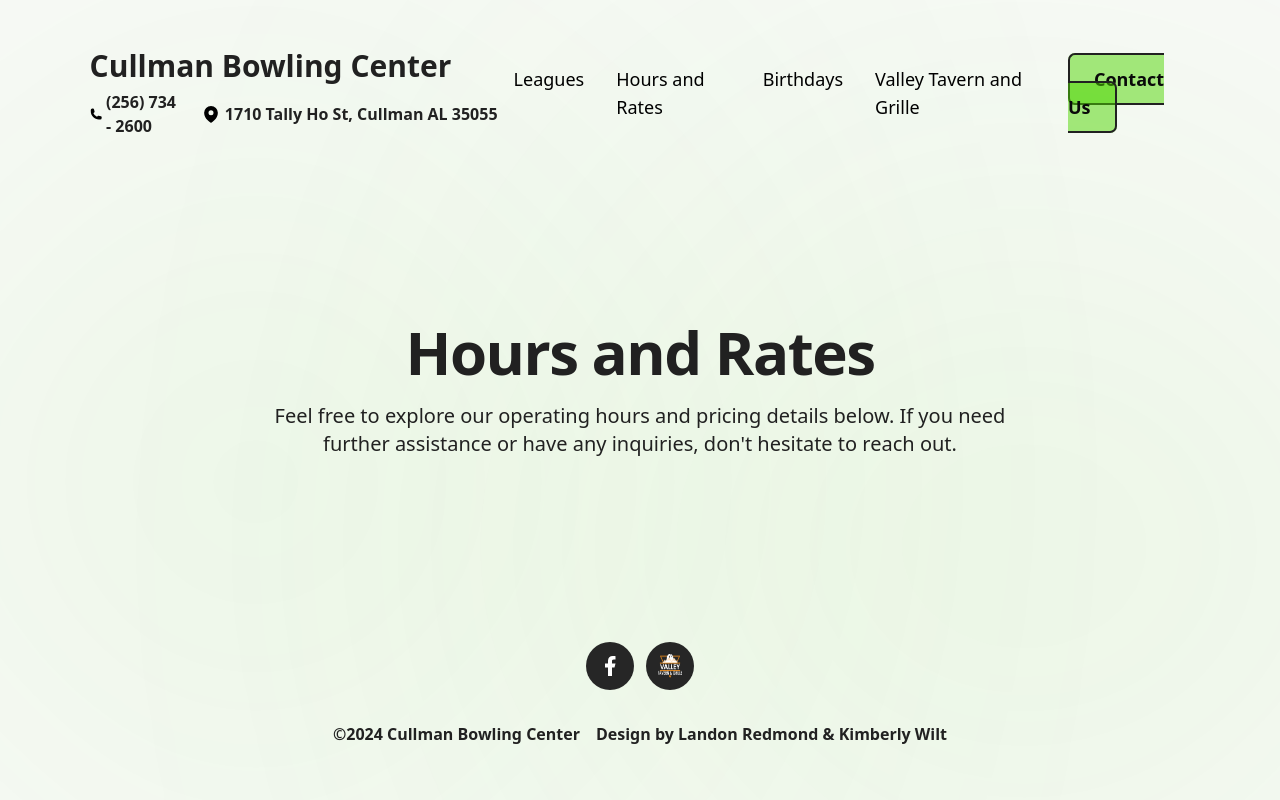
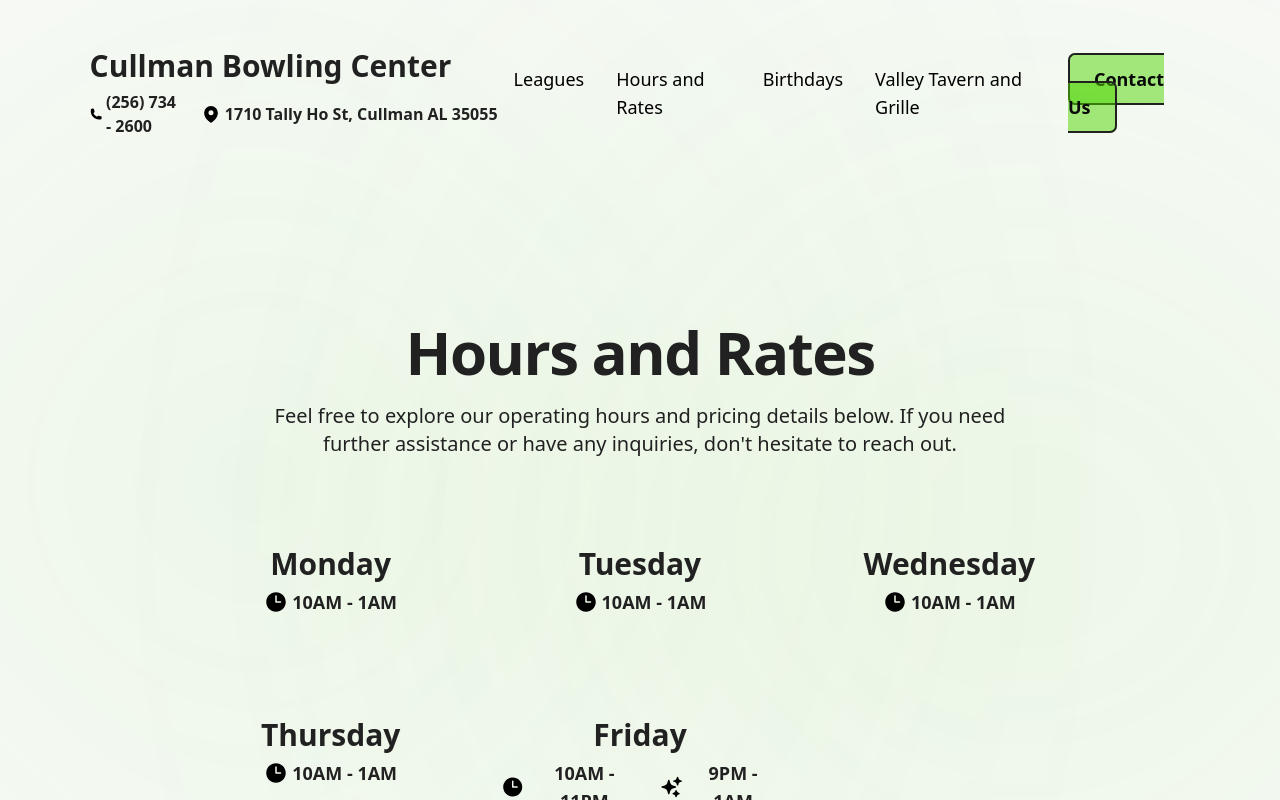
Before and after one commit to Lanred-Dev/cullman-bowling-alley, a SvelteKit app: page /hours-and-rates in a window 1280 px wide. Built offline with nearby package versions, Linux system fonts and the light colour scheme.

Commit message:
Work on hours and rates page.

```diff
--- /dev/null
+++ b/src/lib/pages/hours-and-rates/components/day.svelte
@@ -0,0 +1,43 @@
+<script lang="ts">
+    import type { day } from "../types";
+
+    export let day: day;
+
+    function convertToStandard(hour: number): string {
+        let period: string = "AM";
+
+        if (hour >= 12) {
+            period = "PM";
+
+            if (hour > 12) {
+                hour -= 12;
+            }
+        }
+
+        return `${hour === 0 ? 12 : hour}${period}`;
+    }
+</script>
+
+<div class="aspect-[1/0.5] w-full">
+    <p class="text-3xl font-bold">{day.day}</p>
+
+    <div class="mt-1.5 flex flex-col items-center justify-center gap-5 text-lg font-bold sm:flex-row [&>div>svg]:aspect-square [&>div>svg]:h-6 [&>div]:flex [&>div]:items-center [&>div]:gap-1">
+        <div>
+            <svg xmlns="http://www.w3.org/2000/svg" viewBox="0 0 24 24">
+                <path fill-rule="evenodd" d="M12 2.25c-5.385 0-9.75 4.365-9.75 9.75s4.365 9.75 9.75 9.75 9.75-4.365 9.75-9.75S17.385 2.25 12 2.25ZM12.75 6a.75.75 0 0 0-1.5 0v6c0 .414.336.75.75.75h4.5a.75.75 0 0 0 0-1.5h-3.75V6Z" clip-rule="evenodd" />
+            </svg>
+
+            <span>{convertToStandard(day.hours[0])} - {convertToStandard(day.hours[1])}</span>
+        </div>
+
+        {#if day.glowBowling}
+            <div>
+                <svg xmlns="http://www.w3.org/2000/svg" viewBox="0 0 24 24">
+                    <path fill-rule="evenodd" d="M9 4.5a.75.75 0 0 1 .721.544l.813 2.846a3.75 3.75 0 0 0 2.576 2.576l2.846.813a.75.75 0 0 1 0 1.442l-2.846.813a3.75 3.75 0 0 0-2.576 2.576l-.813 2.846a.75.75 0 0 1-1.442 0l-.813-2.846a3.75 3.75 0 0 0-2.576-2.576l-2.846-.813a.75.75 0 0 1 0-1.442l2.846-.813A3.75 3.75 0 0 0 7.466 7.89l.813-2.846A.75.75 0 0 1 9 4.5ZM18 1.5a.75.75 0 0 1 .728.568l.258 1.036c.236.94.97 1.674 1.91 1.91l1.036.258a.75.75 0 0 1 0 1.456l-1.036.258c-.94.236-1.674.97-1.91 1.91l-.258 1.036a.75.75 0 0 1-1.456 0l-.258-1.036a2.625 2.625 0 0 0-1.91-1.91l-1.036-.258a.75.75 0 0 1 0-1.456l1.036-.258a2.625 2.625 0 0 0 1.91-1.91l.258-1.036A.75.75 0 0 1 18 1.5ZM16.5 15a.75.75 0 0 1 .712.513l.394 1.183c.15.447.5.799.948.948l1.183.395a.75.75 0 0 1 0 1.422l-1.183.395c-.447.15-.799.5-.948.948l-.395 1.183a.75.75 0 0 1-1.422 0l-.395-1.183a1.5 1.5 0 0 0-.948-.948l-1.183-.395a.75.75 0 0 1 0-1.422l1.183-.395c.447-.15.799-.5.948-.948l.395-1.183A.75.75 0 0 1 16.5 15Z" clip-rule="evenodd" />
+                </svg>
+
+                <span>{convertToStandard(day.glowBowling.hours[0])} - {convertToStandard(day.glowBowling.hours[1])}</span>
+            </div>
+        {/if}
+    </div>
+</div>
--- /dev/null
+++ b/src/lib/pages/hours-and-rates/table.svelte
@@ -0,0 +1,78 @@
+<script lang="ts">
+    import Day from "./components/day.svelte";
+    import type { day, hours, prices } from "./types";
+
+    const WEEKDAY_HOURS: hours = [10, 1];
+    const WEEKDAY_PRICES: prices = [
+        {
+            hours: [10, 16],
+            prices: [
+                [1, 6],
+                [2, 8],
+            ],
+        },
+        {
+            hours: [17, 23],
+            prices: [
+                [1, 10],
+                [2, 15],
+            ],
+        },
+    ];
+
+    const HOURS: day[] = [
+        {
+            day: "Monday",
+            hours: WEEKDAY_HOURS,
+            prices: WEEKDAY_PRICES,
+        },
+        {
+            day: "Tuesday",
+            hours: WEEKDAY_HOURS,
+            prices: WEEKDAY_PRICES,
+        },
+        {
+            day: "Wednesday",
+            hours: WEEKDAY_HOURS,
+            prices: WEEKDAY_PRICES,
+        },
+        {
+            day: "Thursday",
+            hours: WEEKDAY_HOURS,
+            prices: WEEKDAY_PRICES,
+        },
+        {
+            day: "Friday",
+            hours: [10, 23],
+            prices: [
+                {
+                    hours: [10, 16],
+                    prices: [
+                        [1, 6],
+                        [2, 8],
+                    ],
+                },
+                {
+                    hours: [17, 23],
+                    prices: [
+                        [1, 10],
+                        [2, 15],
+                    ],
+                },
+            ],
+            glowBowling: {
+                hours: [21, 1],
+                prices: [
+                    [1, 10],
+                    [2, 15],
+                ],
+            },
+        },
+    ];
+</script>
+
+<div class="grid grid-cols-3 grid-rows-[auto] gap-8 px-4 sm:px-[4%] md:px-[9%] lg:px-[15%]">
+    {#each HOURS as day}
+        <Day {day} />
+    {/each}
+</div>
--- /dev/null
+++ b/src/lib/pages/hours-and-rates/types.ts
@@ -0,0 +1,13 @@
+// Hours are in military time.
+export type hours = [number, number];
+
+// Prices start with the amount of hours and then the price.
+type price = { hours: hours; prices: [number, number][] };
+export type prices = price[];
+
+export type day = {
+    day: string;
+    hours: hours;
+    prices: prices;
+    glowBowling?: price;
+};
--- a/src/routes/(public)/hours-and-rates/+page.svelte
+++ b/src/routes/(public)/hours-and-rates/+page.svelte
@@ -1,5 +1,8 @@
 <script lang="ts">
     import Hero from "$lib/components/infoPage/hero.svelte";
+    import Table from "$lib/pages/hours-and-rates/table.svelte";
 </script>
 
 <Hero title="Hours and Rates" description="Feel free to explore our operating hours and pricing details below. If you need further assistance or have any inquiries, don't hesitate to reach out." mini={true} />
+
+<Table />
```
